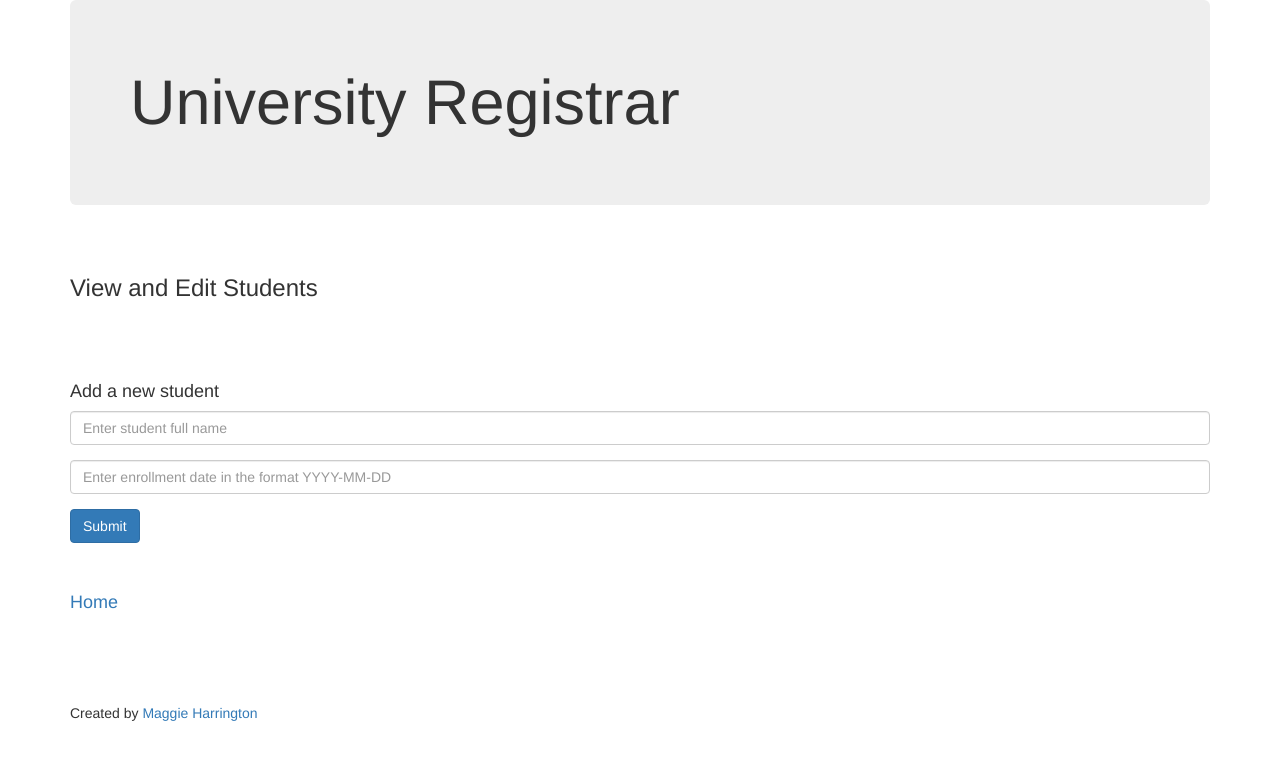
After one commit to maggie-harrington/university-registrar, a PHP site: template views/students.html.twig in a window 1280 px wide. The commit adds this page. Shown: the top 760 px of the page. Run offline with PHP 8.4, Linux system fonts and the light colour scheme; the template is opened without the code that fills it, so the values that code supplies are empty; some libraries are stand-ins or nearby versions.

Commit message:
create students.html.twig to display all students and add new students

```diff
--- a/app/app.php
+++ b/app/app.php
@@ -31,7 +31,7 @@
 
     // add a student
     $app->post("/students/add", function() use ($app) {
-        $student = new Student($_POST['name']);
+        $student = new Student($_POST['name'], $_POST['enrollment_date']);
         $student->save();
 
         return $app['twig']->render('students.html.twig', array('students' => Student::getAll()));
--- /dev/null
+++ b/views/students.html.twig
@@ -0,0 +1,60 @@
+<!DOCTYPE html>
+<html>
+    <head>
+        <meta charset="utf-8">
+        <link rel='stylesheet' href='https://maxcdn.bootstrapcdn.com/bootstrap/3.3.1/css/bootstrap.min.css'>
+        <title>University Registrar</title>
+    </head>
+    <body>
+        <div class='container'>
+            <div class='jumbotron'>
+                <h1>University Registrar<h1>
+            </div><br>
+
+            <h3>View and Edit Students</h3><br>
+
+            {% if students is not empty %}
+                {% for student in students %}
+                    <h4>{{ student.getName }} {{ student.getEnrollmentDate }}<h4>
+
+                    <form action='/students/{{ student.getId }}/edit' method='get'>
+                        <button type='submit' class='btn btn-xs btn-info'>Edit</button>
+                    </form>
+
+                    <form action='/students/{{ student.getId }}/delete' method='post'>
+                        <input name='_method' value='delete' hidden>
+                        <button type='submit' class='btn btn-xs btn-warning'>Delete</button>
+                    </form>
+                    <br>
+                {% endfor %}
+                <br><br>
+
+                <form action='/students/delete_all' method='post'>
+                    <input name='_method' value='delete' hidden>
+                    <button type='submit' class='btn btn-danger'>Delete All Student Records</button>
+                </form>
+            {% endif %}
+
+            <br><br>
+            <h4>Add a new student</h4>
+            <form action='/students/add' method='post'>
+                <div class='form-group'>
+                    <input required type='text' name='name' class='form-control'
+                        placeholder='Enter student full name'>
+                </div>
+
+                <div class='form-group'>
+                    <input required type='text' name='enrollment_date' class='form-control'
+                        placeholder='Enter enrollment date in the format YYYY-MM-DD'>
+                </div>
+
+                <button type='submit' class='btn btn-primary'>Submit</button>
+            </form><br><br>
+
+            <h4><a href='/'>Home</a></h4><br><br><br><br>
+
+            <footer>Created by <a href="https://github.com/maggie-harrington">Maggie Harrington</a></footer>
+
+        </div>
+    </body>
+</html>
```
Also changed, not shown: views/index.html.twig (+10 -3 lines).
